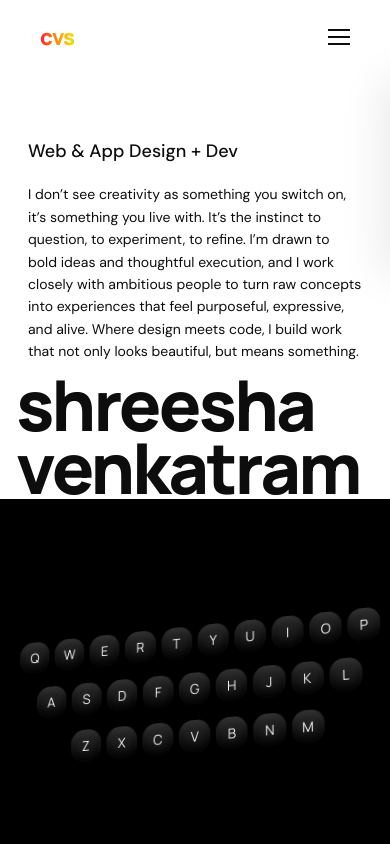
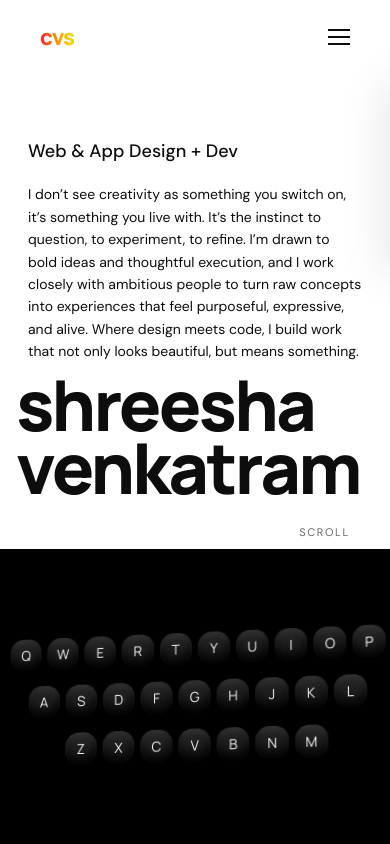
Before and after one commit to Shreesha99/shreesha-portfolio, a React (Create React App) app: page / in a window 390 px wide. Shown: the top 844 px of the page. Built offline with nearby package versions, Linux system fonts and the light colour scheme; a web font is replaced by a local one.

Commit message:
update App.jsx and styles.css

```diff
--- a/src/App.jsx
+++ b/src/App.jsx
@@ -163,6 +163,30 @@ function WavyName() {
         </span>
       ))}
     </div>
+  );
+}
+
+function ScrollHint({ visible }) {
+  return (
+    <motion.div
+      className="scroll-hint"
+      initial={{ opacity: 0, y: 20 }}
+      animate={visible ? { opacity: 1, y: 0 } : {}}
+      transition={{ duration: 0.8, delay: 0.8 }}
+    >
+      <span className="scroll-text">Scroll</span>
+
+      <motion.div
+        className="scroll-arrow"
+        animate={{ y: [0, 6, 0] }}
+        style={{ rotate: 45 }}
+        transition={{
+          duration: 1.4,
+          repeat: Infinity,
+          ease: "easeInOut",
+        }}
+      />
+    </motion.div>
   );
 }
 
@@ -340,6 +364,7 @@ function Hero({ visible }) {
               <WavyName />
             </motion.div>
           )}
+          <ScrollHint visible={visible} />
         </div>
       </div>
 
--- a/src/styles.css
+++ b/src/styles.css
@@ -15,6 +15,10 @@
   --border: rgba(0, 0, 0, 0.1);
   --font-display: "Manrope", sans-serif;
   --font-body: "DM Sans", sans-serif;
+}
+
+::-webkit-scrollbar {
+  display: none;
 }
 
 html,
@@ -84,10 +88,6 @@ button {
   mix-blend-mode: difference;
   backdrop-filter: blur(2px);
 }
-
-/* .nav-logo {
-  line-height: 0;
-} */
 
 .logo-text {
   font-family: var(--font-display);
@@ -207,47 +207,6 @@ button {
   color: var(--black);
 }
 
-@media (max-width: 768px) {
-  .nav-links {
-    position: fixed;
-    top: 80px;
-    right: 0;
-    background: white;
-    flex-direction: column;
-    gap: 24px;
-    padding: 40px;
-    width: 220px;
-    transform: translateX(100%);
-    transition: transform 0.3s ease;
-    box-shadow: -10px 0 40px rgba(0, 0, 0, 0.08);
-  }
-
-  .nav-links.open {
-    transform: translateX(0);
-  }
-
-  .hamburger {
-    display: flex;
-    cursor: pointer;
-  }
-
-  .hamburger span {
-    transition: 0.3s;
-  }
-
-  .hamburger.active span:nth-child(1) {
-    transform: translateY(7px) rotate(45deg);
-  }
-
-  .hamburger.active span:nth-child(2) {
-    opacity: 0;
-  }
-
-  .hamburger.active span:nth-child(3) {
-    transform: translateY(-7px) rotate(-45deg);
-  }
-}
-
 /* Hamburger */
 .hamburger {
   display: none;
@@ -259,20 +218,6 @@ button {
   width: 22px;
   height: 2px;
   background: var(--black);
-}
-
-/* Tablet */
-@media (max-width: 1024px) {
-  .nav-links {
-    gap: 32px;
-  }
-}
-
-/* Mobile */
-@media (max-width: 768px) {
-  .hamburger {
-    display: flex;
-  }
 }
 
 /* ── Hero ── */
@@ -642,69 +587,6 @@ button {
   background: var(--white);
 }
 
-@media (max-width: 1024px) {
-  .hero-top-grid {
-    grid-template-columns: 1fr;
-    gap: 20px;
-    padding-top: 20px;
-  }
-}
-
-@media (max-width: 768px) {
-  .hero-bottom {
-    height: 35vh;
-  }
-}
-
-@media (max-width: 768px) {
-  .hero-top {
-    padding-top: 100px;
-  }
-
-  .hero-subtitle {
-    font-size: 18px;
-  }
-
-  .hero-bio {
-    font-size: 14px;
-  }
-}
-
-/* ── Responsive ── */
-@media (max-width: 768px) {
-  .hero-name {
-    font-size: clamp(64px, 18vw, 110px);
-  }
-
-  .about-inner {
-    grid-template-columns: 1fr;
-    gap: 40px;
-  }
-
-  .about-stats {
-    flex-direction: row;
-    gap: 32px;
-  }
-
-  .work-row {
-    grid-template-columns: 32px 1fr auto;
-  }
-
-  .work-tag,
-  .work-year {
-    display: none;
-  }
-
-  .footer-bar {
-    flex-direction: column;
-    align-items: flex-start;
-    gap: 24px;
-  }
-  .keyboard-wrapper {
-    transform: rotateX(10deg) rotateY(-12deg);
-  }
-}
-
 .game-area {
   position: relative;
   cursor: none;
@@ -976,6 +858,29 @@ button {
   white-space: nowrap;
 }
 
+.scroll-hint {
+  position: absolute;
+  right: 40px;
+  bottom: -60px;
+
+  display: flex;
+  flex-direction: column;
+  align-items: center;
+  gap: 10px;
+
+  font-size: 11px;
+  letter-spacing: 0.15em;
+  text-transform: uppercase;
+  color: rgba(0, 0, 0, 0.6);
+}
+
+.scroll-arrow {
+  width: 12px;
+  height: 12px;
+  border-right: 2px solid rgba(0, 0, 0, 0.6);
+  border-bottom: 2px solid rgba(0, 0, 0, 0.6);
+}
+
 @media (max-width: 640px) {
   .name-row {
     flex-direction: column;
@@ -988,3 +893,106 @@ button {
     justify-content: center;
   }
 }
+
+/* ── Responsive ── */
+@media (max-width: 768px) {
+  .hero-name {
+    font-size: clamp(64px, 18vw, 110px);
+  }
+
+  .about-inner {
+    grid-template-columns: 1fr;
+    gap: 40px;
+  }
+
+  .about-stats {
+    flex-direction: row;
+    gap: 32px;
+  }
+
+  .work-row {
+    grid-template-columns: 32px 1fr auto;
+  }
+
+  .work-tag,
+  .work-year {
+    display: none;
+  }
+
+  .footer-bar {
+    flex-direction: column;
+    align-items: flex-start;
+    gap: 24px;
+  }
+  .keyboard-wrapper {
+    transform: rotateX(10deg) rotateY(-12deg);
+  }
+
+  .hero-top {
+    padding-top: 100px;
+  }
+
+  .hero-subtitle {
+    font-size: 18px;
+  }
+
+  .hero-bio {
+    font-size: 14px;
+  }
+  .hero-bottom {
+    height: 35vh;
+  }
+  .hamburger {
+    display: flex;
+  }
+
+  .nav-links {
+    position: fixed;
+    top: 80px;
+    right: 0;
+    background: white;
+    flex-direction: column;
+    gap: 24px;
+    padding: 40px;
+    width: 220px;
+    transform: translateX(100%);
+    transition: transform 0.3s ease;
+    box-shadow: -10px 0 40px rgba(0, 0, 0, 0.08);
+  }
+
+  .nav-links.open {
+    transform: translateX(0);
+  }
+
+  .hamburger {
+    display: flex;
+    cursor: pointer;
+  }
+
+  .hamburger span {
+    transition: 0.3s;
+  }
+
+  .hamburger.active span:nth-child(1) {
+    transform: translateY(7px) rotate(45deg);
+  }
+
+  .hamburger.active span:nth-child(2) {
+    opacity: 0;
+  }
+
+  .hamburger.active span:nth-child(3) {
+    transform: translateY(-7px) rotate(-45deg);
+  }
+}
+
+@media (max-width: 1024px) {
+  .hero-top-grid {
+    grid-template-columns: 1fr;
+    gap: 20px;
+    padding-top: 20px;
+  }
+  .nav-links {
+    gap: 32px;
+  }
+}
```
